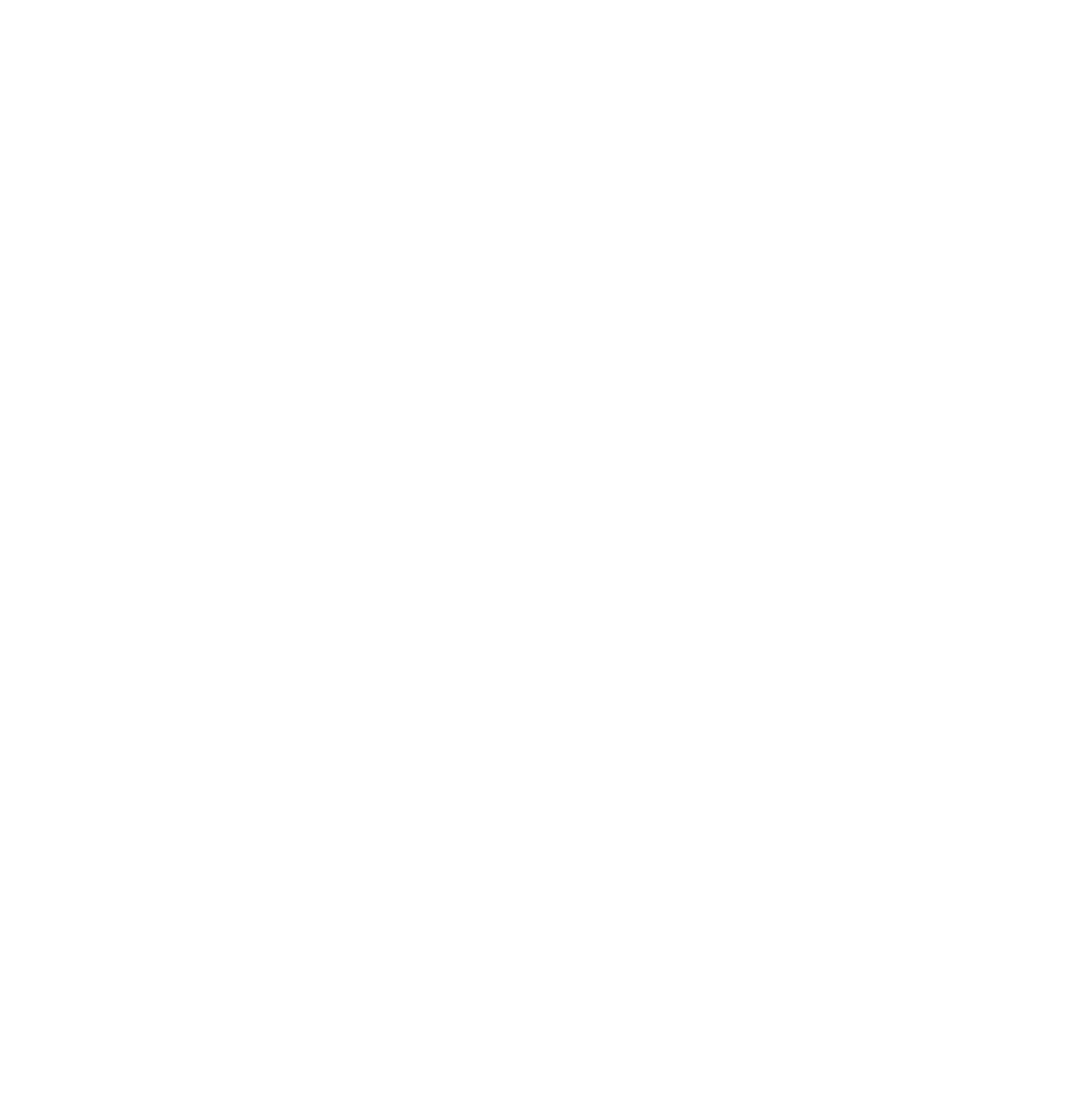
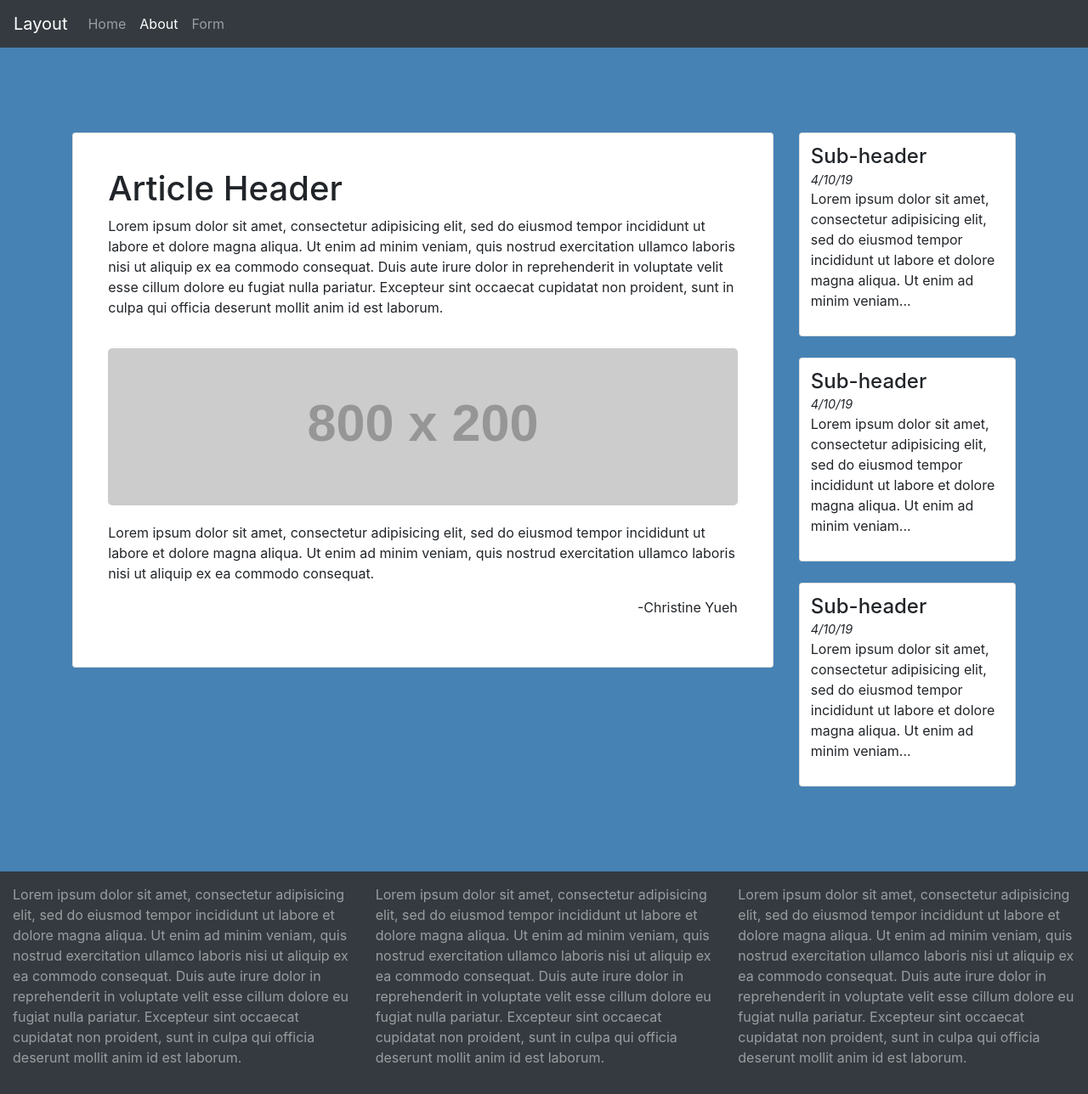
Before and after one commit to ccyueh/ct_bootstrap_templating, a plain HTML site: page html/about.html in a window 1280 px wide. Shown: the whole page at 85% size. Before the commit the page ends 800 px from the top, so only its background shows below. Drawn offline with nearby package versions, Linux system fonts and the light colour scheme; placeholder pictures from the web are drawn by us.

Commit message:
about page complete, TODO: finish form page

```diff
--- a/css/main.css
+++ b/css/main.css
@@ -34,11 +34,16 @@ body {
   padding: 15px 0px;
 }
 
+.align-right {
+  text-align: right;
+}
+
 .btn {
   display: block;
   width: 80%;
   margin: 25px auto;
 }
+
  .description {
   margin: 30% auto;
   background-color: rgba(255, 255, 255, 0.9);
@@ -53,6 +58,12 @@ body {
   border-radius: 25px;
 }
 
+.article-img {
+  display: block;
+  margin: 20px 0px;
+  border-radius: 5px;
+}
+
 footer {
   margin-top: 100px;
   padding: 15px;
--- a/html/about.html
+++ b/html/about.html
@@ -0,0 +1,102 @@
+<!DOCTYPE html>
+<html lang="en" dir="ltr">
+  <head>
+    <meta charset="utf-8">
+    <title>Layout - Home</title>
+
+    <!-- attach bootstrap 4 css -->
+    <link rel="stylesheet" href="https://maxcdn.bootstrapcdn.com/bootstrap/4.0.0/css/bootstrap.min.css" integrity="sha384-Gn5384xqQ1aoWXA+058RXPxPg6fy4IWvTNh0E263XmFcJlSAwiGgFAW/dAiS6JXm" crossorigin="anonymous">
+
+    <!-- attach own css -->
+    <link rel="stylesheet" href="../css/main.css">
+  </head>
+  <body>
+    <header>
+      <div class="row">
+        <div class="col-md-12">
+          <nav class="navbar navbar-expand-lg navbar-dark bg-dark">
+            <a class="navbar-brand" href="../index.html">Layout</a>
+            <button class="navbar-toggler" type="button" data-toggle="collapse" data-target="#navbarNavAltMarkup" aria-controls="navbarNavAltMarkup" aria-expanded="false" aria-label="Toggle navigation">
+              <span class="navbar-toggler-icon"></span>
+            </button>
+            <div class="collapse navbar-collapse" id="navbarNavAltMarkup">
+              <div class="navbar-nav">
+                <a class="nav-item nav-link" href="../index.html">Home <span class="sr-only">(current)</span></a>
+                <a class="nav-item nav-link active" href="./about.html">About</a>
+                <a class="nav-item nav-link" href="./form.html">Form</a>
+              </div>
+            </div>
+          </nav> <!-- ends col 12 -->
+        </div> <!-- ends row -->
+      </div>
+    </header>
+
+    <main>
+      <div class="container">
+        <div class="row">
+          <div class="col-md-9">
+            <div class="card">
+            <h1>Article Header</h1>
+              <p class="card-text">Lorem ipsum dolor sit amet, consectetur adipisicing elit, sed do eiusmod tempor incididunt ut labore et dolore magna aliqua. Ut enim ad minim veniam, quis nostrud exercitation ullamco laboris nisi ut aliquip ex ea commodo consequat. Duis aute irure dolor in reprehenderit in voluptate velit esse cillum dolore eu fugiat nulla pariatur. Excepteur sint occaecat cupidatat non proident, sunt in culpa qui officia deserunt mollit anim id est laborum.</p>
+              <img src="http://placehold.it/800x200" alt="IMG" class="article-img">
+              <p class="card-text">Lorem ipsum dolor sit amet, consectetur adipisicing elit, sed do eiusmod tempor incididunt ut labore et dolore magna aliqua. Ut enim ad minim veniam, quis nostrud exercitation ullamco laboris nisi ut aliquip ex ea commodo consequat.</p>
+              <p class="align-right">-Christine Yueh</p>
+            </div> <!-- ends card -->
+          </div> <!-- ends col 9 -->
+
+          <div class="col-md-3">
+            <div class="row h-30">
+              <div class="col-md-12">
+                <div class="card">
+                  <h4>Sub-header</h4>
+                  <p class="card-subtitle">4/10/19</p>
+                  <p>Lorem ipsum dolor sit amet, consectetur adipisicing elit, sed do eiusmod tempor incididunt ut labore et dolore magna aliqua. Ut enim ad minim veniam...</p>
+                </div> <!-- ends card 1 -->
+              </div> <!-- ends col 12 -->
+            </div> <!-- ends row -->
+
+            <div class="row">
+              <div class="col-md-12">
+                <div class="card">
+                  <h4>Sub-header</h4>
+                  <p class="card-subtitle">4/10/19</p>
+                  <p>Lorem ipsum dolor sit amet, consectetur adipisicing elit, sed do eiusmod tempor incididunt ut labore et dolore magna aliqua. Ut enim ad minim veniam...</p>
+                </div> <!-- ends card 2 -->
+              </div> <!-- ends col 12 -->
+            </div> <!-- ends row-->
+
+            <div class="row">
+              <div class="col-md-12">
+                <div class="card">
+                  <h4>Sub-header</h4>
+                  <p class="card-subtitle">4/10/19</p>
+                  <p>Lorem ipsum dolor sit amet, consectetur adipisicing elit, sed do eiusmod tempor incididunt ut labore et dolore magna aliqua. Ut enim ad minim veniam...</p>
+                </div> <!-- ends card 3 -->
+              </div> <!-- ends col 12 -->
+            </div> <!-- ends row -->
+          </div> <!-- ends col 3 -->
+
+        </div> <!-- ends row-->
+      </div> <!-- ends container -->
+    </main>
+
+    <footer>
+      <div class="row">
+        <div class="col-md-4">
+          <p>Lorem ipsum dolor sit amet, consectetur adipisicing elit, sed do eiusmod tempor incididunt ut labore et dolore magna aliqua. Ut enim ad minim veniam, quis nostrud exercitation ullamco laboris nisi ut aliquip ex ea commodo consequat. Duis aute irure dolor in reprehenderit in voluptate velit esse cillum dolore eu fugiat nulla pariatur. Excepteur sint occaecat cupidatat non proident, sunt in culpa qui officia deserunt mollit anim id est laborum.</p>
+        </div> <!-- ends col 4 -->
+        <div class="col-md-4">
+          <p>Lorem ipsum dolor sit amet, consectetur adipisicing elit, sed do eiusmod tempor incididunt ut labore et dolore magna aliqua. Ut enim ad minim veniam, quis nostrud exercitation ullamco laboris nisi ut aliquip ex ea commodo consequat. Duis aute irure dolor in reprehenderit in voluptate velit esse cillum dolore eu fugiat nulla pariatur. Excepteur sint occaecat cupidatat non proident, sunt in culpa qui officia deserunt mollit anim id est laborum.</p>
+        </div> <!-- ends col 4 -->
+        <div class="col-md-4">
+          <p>Lorem ipsum dolor sit amet, consectetur adipisicing elit, sed do eiusmod tempor incididunt ut labore et dolore magna aliqua. Ut enim ad minim veniam, quis nostrud exercitation ullamco laboris nisi ut aliquip ex ea commodo consequat. Duis aute irure dolor in reprehenderit in voluptate velit esse cillum dolore eu fugiat nulla pariatur. Excepteur sint occaecat cupidatat non proident, sunt in culpa qui officia deserunt mollit anim id est laborum.</p>
+        </div> <!-- ends col 4 -->
+      </div> <!-- ends row for footer -->
+    </footer>
+
+    <!-- attach bootstrap 4 js -->
+    <script src="https://code.jquery.com/jquery-3.2.1.slim.min.js" integrity="sha384-KJ3o2DKtIkvYIK3UENzmM7KCkRr/rE9/Qpg6aAZGJwFDMVNA/GpGFF93hXpG5KkN" crossorigin="anonymous"></script>
+    <script src="https://cdnjs.cloudflare.com/ajax/libs/popper.js/1.12.9/umd/popper.min.js" integrity="sha384-ApNbgh9B+Y1QKtv3Rn7W3mgPxhU9K/ScQsAP7hUibX39j7fakFPskvXusvfa0b4Q" crossorigin="anonymous"></script>
+    <script src="https://maxcdn.bootstrapcdn.com/bootstrap/4.0.0/js/bootstrap.min.js" integrity="sha384-JZR6Spejh4U02d8jOt6vLEHfe/JQGiRRSQQxSfFWpi1MquVdAyjUar5+76PVCmYl" crossorigin="anonymous"></script>
+  </body>
+</html>
```
